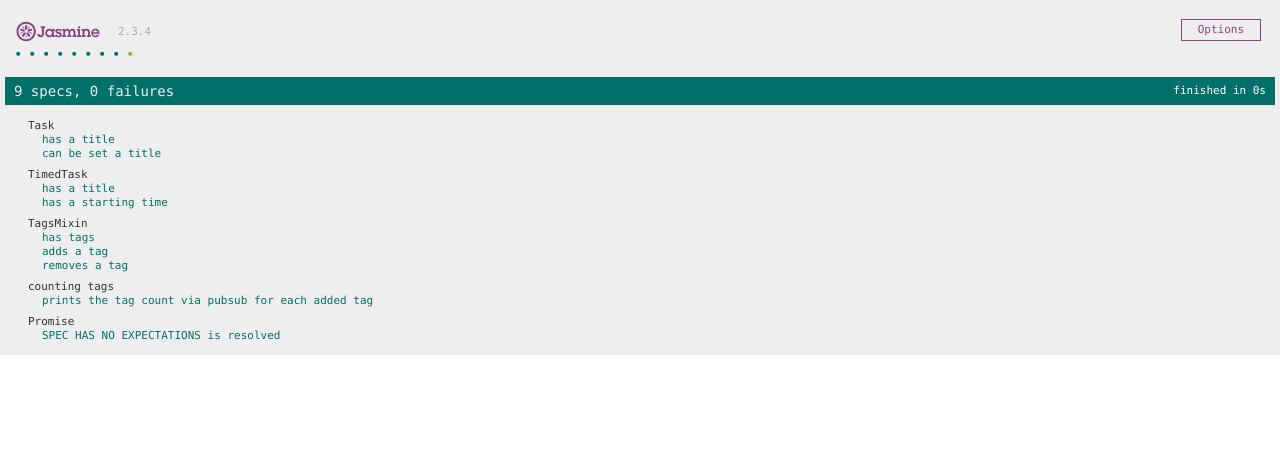
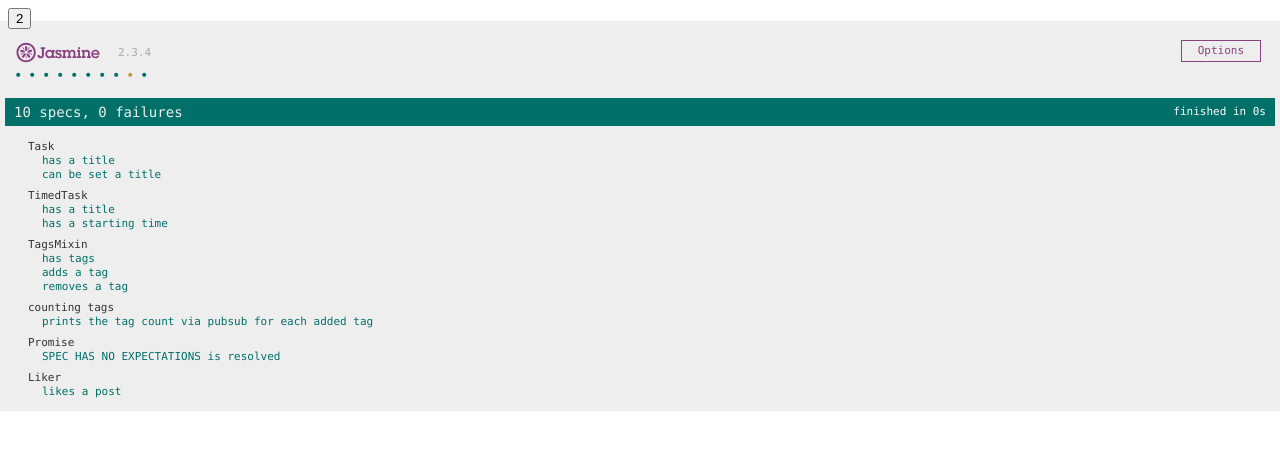
Before and after one commit to LucasHenriqueOliveira/solid_design_patterns, a plain HTML site: page tests.html in a window 1280 px wide. Drawn offline with Linux system fonts and the light colour scheme.

Commit message:
create test single responsibility

```diff
--- a/js/lib/single_responsibility.js
+++ b/js/lib/single_responsibility.js
@@ -1,8 +1,12 @@
 var Liker = function() {
+    var that = this;
+    that.like = 1;
+
     $("#like").on("click", function(e) {
         e.preventDefault();
 
-        $(this).html(parseInt($(this).html()) + 1);
+        that.like++;
+        $(this).html(that.like);
 
         $("#like_count").append("<li>"+new Date().toString()+"</li>");
     });
--- /dev/null
+++ b/js/test/single_responsibility.js
@@ -0,0 +1,13 @@
+describe("Liker", function() {
+    it("likes a post", function(done) {
+        $("#sandbox").html("<div id='post'><button id='like'>1</button></div>");
+        new Liker();
+
+        var expectation = function() {
+            expect($("#like").html()).toEqual("2");
+            done();
+        };
+
+        $("#like").click(expectation).click();
+    });
+});
--- a/tests.html
+++ b/tests.html
@@ -17,14 +17,17 @@
     <script src="js/lib/tags_mixin.js"></script>
     <script src="js/lib/pubsub.js"></script>
     <script src="js/lib/promises.js"></script>
+    <script src="js/lib/single_responsibility.js"></script>
 
     <script src="js/test/task.js"></script>
     <script src="js/test/timed_task.js"></script>
     <script src="js/test/tags_mixin.js"></script>
     <script src="js/test/pubsub.js"></script>
     <script src="js/test/promises.js"></script>
+    <script src="js/test/single_responsibility.js"></script>
 </head>
 
 <body>
+    <div id="sandbox"></div>
 </body>
 </html>
```
Also changed, not shown: js/lib/mixin.js (added, +7 -0 lines).
